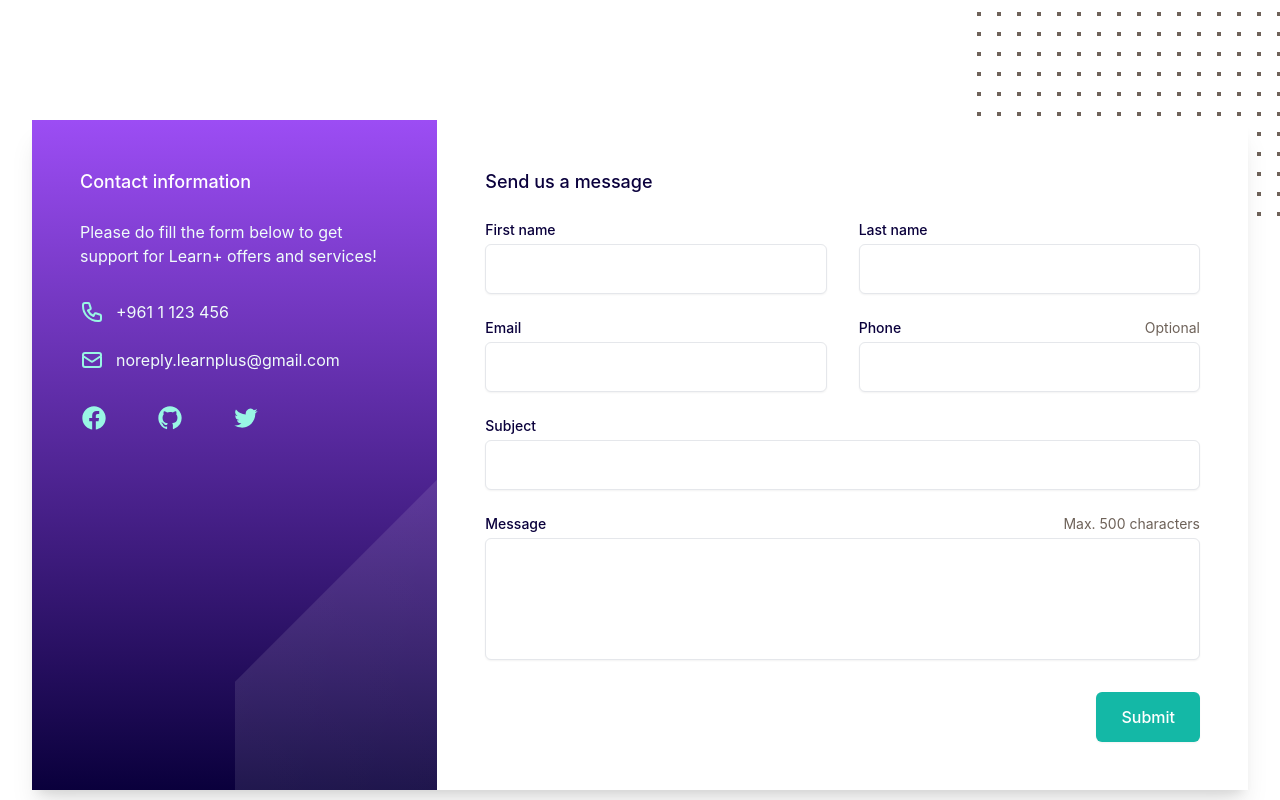
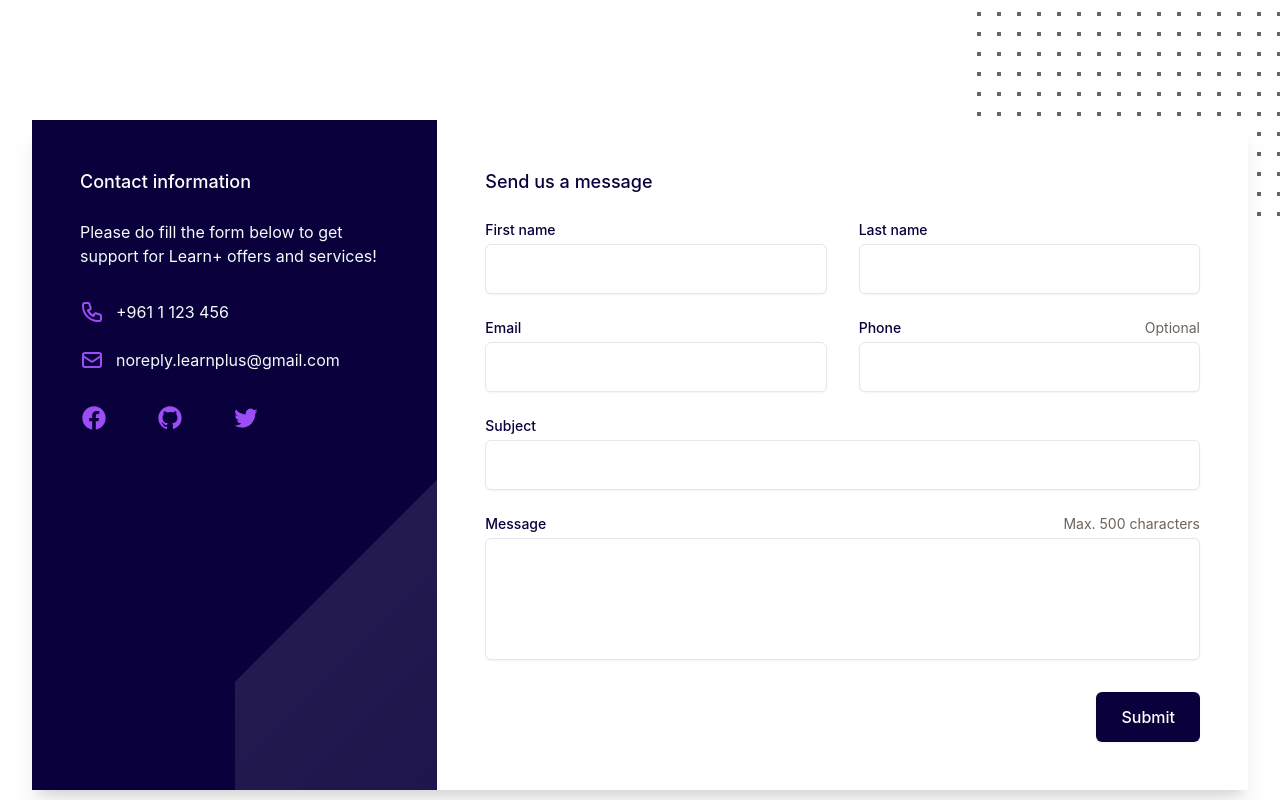
Before and after one commit to developer-sidani/E-Learning-System-Frontend, a Next.js app: page /contact-us in a window 1280 px wide. Shown: the part 340-1140 px from the top of the page. Built offline with nearby package versions, Linux system fonts and the light colour scheme.

Commit message:
Contact Us:
Changes:
-API integration
-Styling

```diff
--- a/package.json
+++ b/package.json
@@ -33,6 +33,7 @@
     "pure-react-carousel": "^1.28.1",
     "react": "17.0.2",
     "react-dom": "17.0.2",
+    "react-hot-toast": "^2.2.0",
     "react-phone-input-2": "^2.15.0",
     "react-player": "^2.10.0",
     "react-redux": "^7.2.6",
--- /dev/null
+++ b/src/api/contact-us/index.js
@@ -0,0 +1 @@
+export { contactUs } from './contact-us'
--- a/src/api/index.js
+++ b/src/api/index.js
@@ -4,3 +4,4 @@ export {
 export { getFaqs } from './faqs'
 export { getCategories } from './categories'
 export { getTerms } from './terms'
+export { contactUs } from './contact-us'
--- a/src/components/contact-us/contact-us.jsx
+++ b/src/components/contact-us/contact-us.jsx
@@ -1,25 +1,83 @@
 /* eslint-disable jsx-a11y/no-redundant-roles */
-import React from 'react'
+import React, { useCallback } from 'react'
 import { Formik, Form } from 'formik'
 import { MailIcon, PhoneIcon } from '@heroicons/react/outline'
 import * as Yup from 'yup'
+import { toast } from 'react-hot-toast'
+import { contactUs } from '../../api'
+import { wait } from '../../utils'
 
 const ContactSchema = Yup.object().shape({
-  firstname: Yup.string().required('Required'),
-  lastname: Yup.string().required('Required'),
+  firstName: Yup.string().required('Required'),
+  lastName: Yup.string().required('Required'),
   email: Yup.string().email('Must be a valid email').required('Required'),
   phone: Yup.string(),
   subject: Yup.string().required('Required'),
   message: Yup.string().max(500, 'Message Must be Max of 500 Characters').required('Required'),
 })
 
-const submitValues = () => (values, { resetForm }) => {
-  console.log(values)
-  resetForm()
+const data = {
+  phone: '+961 1 123 456',
+  email: 'noreply.learnplus@gmail.com',
+  github: 'https://github.com/',
+  facebook: 'https://facebook.com/',
+  twitter: 'https://twitter.com/',
+
 }
 
 // todo add formik and handle the api
-const ContactUsComponent = ({ offices }) => (
+const ContactUsComponent = ({ offices }) => {
+  const sendCallBack = useCallback(
+    async (
+      {
+        firstName,
+        lastName,
+        email,
+        phone,
+        subject,
+        message,
+      },
+      successfulCallBack,
+      errorCallBack,
+    ) => {
+      try {
+        const response = await contactUs({
+          firstName,
+          lastName,
+          email,
+          phone,
+          subject,
+          message,
+        })
+        if (response?.status === 200) {
+          successfulCallBack()
+        } else {
+          errorCallBack()
+        }
+      } catch (e) {
+        console.error(e)
+      }
+    },
+    [],
+  )
+
+  const submitValues = () => (values, { resetForm }) => {
+    console.log(values)
+    sendCallBack(
+      values,
+      async () => {
+        toast.success('Email sent successfully')
+        await wait(700)
+        resetForm()
+      },
+      () => {
+        toast.error('Email could not be sent')
+      },
+    )
+    // resetForm()
+  }
+
+  return (
     <>
       <div className="bg-white">
         <main className="overflow-hidden">
@@ -31,7 +89,8 @@ const ContactUsComponent = ({ offices }) => (
                   Get in touch
                 </h1>
                 <p className="mt-6 text-xl text-[#6E6259] max-w-3xl">
-                Our support team is always ready to answer your questions. We have operators on stand-by 24/7, all you need to do is contact us!
+                  Our support team is always ready to answer your questions. We have operators on stand-by 24/7, all you
+                  need to do is contact us!
                 </p>
               </div>
             </div>
@@ -73,7 +132,9 @@ const ContactUsComponent = ({ offices }) => (
 
                 <div className="grid grid-cols-1 lg:grid-cols-3">
                   {/* Contact information */}
-                <div className="relative overflow-hidden py-10 px-6 bg-gradient-to-b from-secondary to-primary sm:px-10 xl:p-12">
+                  <div
+                    className="relative overflow-hidden py-10 px-6 bg-gradient-to-b from-primary to-primary sm:px-10 xl:p-12"
+                  >
                     {/* Decorative angle backgrounds */}
                     <div className="absolute inset-0 pointer-events-none sm:hidden" aria-hidden="true">
                       <svg
@@ -180,20 +241,25 @@ const ContactUsComponent = ({ offices }) => (
                         <span className="sr-only">Phone number</span>
                       </dt>
                       <dd className="flex text-base text-teal-50">
-                      <PhoneIcon className="flex-shrink-0 w-6 h-6 text-teal-200" aria-hidden="true" />
-                      <span className="ml-3">+961 1 123 456</span>
+                        <PhoneIcon className="flex-shrink-0 w-6 h-6 text-secondary" aria-hidden="true" />
+
+                        <span className="ml-3">
+                      <a href={`tel:${data?.phone}`}>{data?.phone}</a>
+                        </span>
                       </dd>
                       <dt>
                         <span className="sr-only">Email</span>
                       </dt>
                       <dd className="flex text-base text-teal-50">
-                      <MailIcon className="flex-shrink-0 w-6 h-6 text-teal-200" aria-hidden="true" />
-                      <span className="ml-3">noreply.learnplus@gmail.com</span>
+                        <MailIcon className="flex-shrink-0 w-6 h-6 text-secondary" aria-hidden="true" />
+                        <span className="ml-3">
+                        <a href={`mailto:${data?.email}`}>{data?.email}</a>
+                        </span>
                       </dd>
                     </dl>
                     <ul role="list" className="mt-8 flex space-x-12">
                       <li>
-                      <a className="text-teal-200 hover:text-teal-100" href="https://facebook.com">
+                        <a className="text-secondary hover:text-white" href={data.facebook}>
                           <span className="sr-only">Facebook</span>
                           <svg className="w-7 h-7" aria-hidden="true" fill="currentColor" viewBox="0 0 24 24">
                             <path
@@ -205,7 +271,7 @@ const ContactUsComponent = ({ offices }) => (
                         </a>
                       </li>
                       <li>
-                      <a className="text-teal-200 hover:text-teal-100" href="https://github.com">
+                        <a className="text-secondary hover:text-white" href={data.github}>
                           <span className="sr-only">GitHub</span>
                           <svg className="w-7 h-7" aria-hidden="true" fill="currentColor" viewBox="0 0 24 24">
                             <path
@@ -217,10 +283,12 @@ const ContactUsComponent = ({ offices }) => (
                         </a>
                       </li>
                       <li>
-                      <a className="text-teal-200 hover:text-teal-100" href="https://twitter.com">
+                        <a className="text-secondary hover:text-white" href={data.twitter}>
                           <span className="sr-only">Twitter</span>
                           <svg className="w-7 h-7" aria-hidden="true" fill="currentColor" viewBox="0 0 24 24">
-                          <path d="M8.29 20.251c7.547 0 11.675-6.253 11.675-11.675 0-.178 0-.355-.012-.53A8.348 8.348 0 0022 5.92a8.19 8.19 0 01-2.357.646 4.118 4.118 0 001.804-2.27 8.224 8.224 0 01-2.605.996 4.107 4.107 0 00-6.993 3.743 11.65 11.65 0 01-8.457-4.287 4.106 4.106 0 001.27 5.477A4.072 4.072 0 012.8 9.713v.052a4.105 4.105 0 003.292 4.022 4.095 4.095 0 01-1.853.07 4.108 4.108 0 003.834 2.85A8.233 8.233 0 012 18.407a11.616 11.616 0 006.29 1.84" />
+                            <path
+                              d="M8.29 20.251c7.547 0 11.675-6.253 11.675-11.675 0-.178 0-.355-.012-.53A8.348 8.348 0 0022 5.92a8.19 8.19 0 01-2.357.646 4.118 4.118 0 001.804-2.27 8.224 8.224 0 01-2.605.996 4.107 4.107 0 00-6.993 3.743 11.65 11.65 0 01-8.457-4.287 4.106 4.106 0 001.27 5.477A4.072 4.072 0 012.8 9.713v.052a4.105 4.105 0 003.292 4.022 4.095 4.095 0 01-1.853.07 4.108 4.108 0 003.834 2.85A8.233 8.233 0 012 18.407a11.616 11.616 0 006.29 1.84"
+                            />
                           </svg>
                         </a>
                       </li>
@@ -233,8 +301,8 @@ const ContactUsComponent = ({ offices }) => (
                     <h3 className="text-lg font-medium text-[#0A003C]">Send us a message</h3>
                     <Formik
                       initialValues={{
-                      firstname: '',
-                      lastname: '',
+                        firstName: '',
+                        lastName: '',
                         email: '',
                         phone: '',
                         subject: '',
@@ -244,7 +312,11 @@ const ContactUsComponent = ({ offices }) => (
                       onSubmit={submitValues()}
                     >
                       {({
-                    values, errors, touched, handleChange, handleSubmit,
+                        values,
+                        errors,
+                        touched,
+                        handleChange,
+                        handleSubmit,
                       }) => (
                         <Form className="mt-6 grid grid-cols-1 gap-y-6 sm:grid-cols-2 sm:gap-x-8">
                           <div>
@@ -253,17 +325,17 @@ const ContactUsComponent = ({ offices }) => (
                             </label>
                             <div className="mt-1">
                               <input
-                          value={values.firstname}
+                                value={values.firstName}
                                 onChange={handleChange}
                                 type="text"
-                          name="firstname"
-                          id="firstname"
+                                name="firstName"
+                                id="firstName"
                                 autoComplete="given-name"
                                 className="border py-3 px-4 block w-full shadow-sm text-warm-gray-900 focus:ring-teal-500 focus:border-teal-500 border-warm-gray-300 rounded-md"
                               />
-                        {(errors.firstname) && touched.firstname ? (
+                              {(errors.firstName) && touched.firstName ? (
                                 <div className="mt-2 text-pink-600 text-sm">
-                            {errors.firstname}
+                                  {errors.firstName}
                                 </div>
                               ) : null}
                             </div>
@@ -274,17 +346,17 @@ const ContactUsComponent = ({ offices }) => (
                             </label>
                             <div className="mt-1">
                               <input
-                          value={values.lastname}
+                                value={values.lastName}
                                 onChange={handleChange}
                                 type="text"
-                          name="lastname"
-                          id="lastname"
+                                name="lastName"
+                                id="lastName"
                                 autoComplete="family-name"
                                 className="border py-3 px-4 block w-full shadow-sm text-warm-gray-900 focus:ring-teal-500 focus:border-teal-500 border-warm-gray-300 rounded-md"
                               />
-                         {(errors.lastname) && touched.lastname ? (
+                              {(errors.lastName) && touched.lastName ? (
                                 <div className="mt-2 text-pink-600 text-sm">
-                            {errors.lastname}
+                                  {errors.lastName}
                                 </div>
                               ) : null}
                             </div>
@@ -387,7 +459,7 @@ const ContactUsComponent = ({ offices }) => (
                             <button
                               type="submit"
                               onClick={handleSubmit}
-                        className="mt-2 w-full inline-flex items-center justify-center px-6 py-3 border border-transparent rounded-md shadow-sm text-base font-medium text-white bg-teal-500 hover:bg-teal-600 focus:outline-none focus:ring-2 focus:ring-offset-2 focus:ring-teal-500 sm:w-auto"
+                              className="mt-2 w-full inline-flex items-center justify-center px-6 py-3 border border-transparent rounded-md shadow-sm text-base font-medium text-white bg-primary hover:bg-white hover:text-primary outline outline-offset-2 outline-2  focus:outline-none focus:ring-2 focus:ring-offset-2 focus:ring-teal-500 sm:w-auto"
                             >
                               Submit
                             </button>
@@ -407,7 +479,8 @@ const ContactUsComponent = ({ offices }) => (
                 Our offices
               </h2>
               <p className="mt-6 text-lg text-[#6E6259] max-w-3xl">
-                No matter where you are, we’re never too far away. Our offices and agents are located across your region.
+                No matter where you are, we’re never too far away. Our offices and agents are located across your
+                region.
               </p>
               <div className="mt-10 grid grid-cols-1 gap-10 sm:grid-cols-2 lg:grid-cols-4">
                 {offices?.map((office) => (
@@ -430,5 +503,6 @@ const ContactUsComponent = ({ offices }) => (
       )
     </>
   )
+}
 
 export { ContactUsComponent }
--- a/src/pages/_app.jsx
+++ b/src/pages/_app.jsx
@@ -2,6 +2,7 @@ import '../styles/globals.css'
 import React, { useEffect } from 'react'
 import AOS from 'aos'
 import 'aos/dist/aos.css'
+import { Toaster } from 'react-hot-toast'
 // eslint-disable-next-line import/no-unresolved
 import { Provider } from 'react-redux'
 import { PersistGate } from 'redux-persist/integration/react'
@@ -26,6 +27,7 @@ const MyApp = ({ Component, pageProps }) => {
       <PersistGate loading={<SplashScreen />} persistor={persistor}>
         <AuthRouter>
           <CartProvider>
+            <Toaster position="top-center" />
             {getLayout(
               <Component {...pageProps} />,
             )}
```
Also changed, not shown: src/api/contact-us/contact-us.js (added, +31 -0 lines), 1 other file (tests, documents, lock files or other folders). Lines whose indentation alone changed are shown as unchanged.
